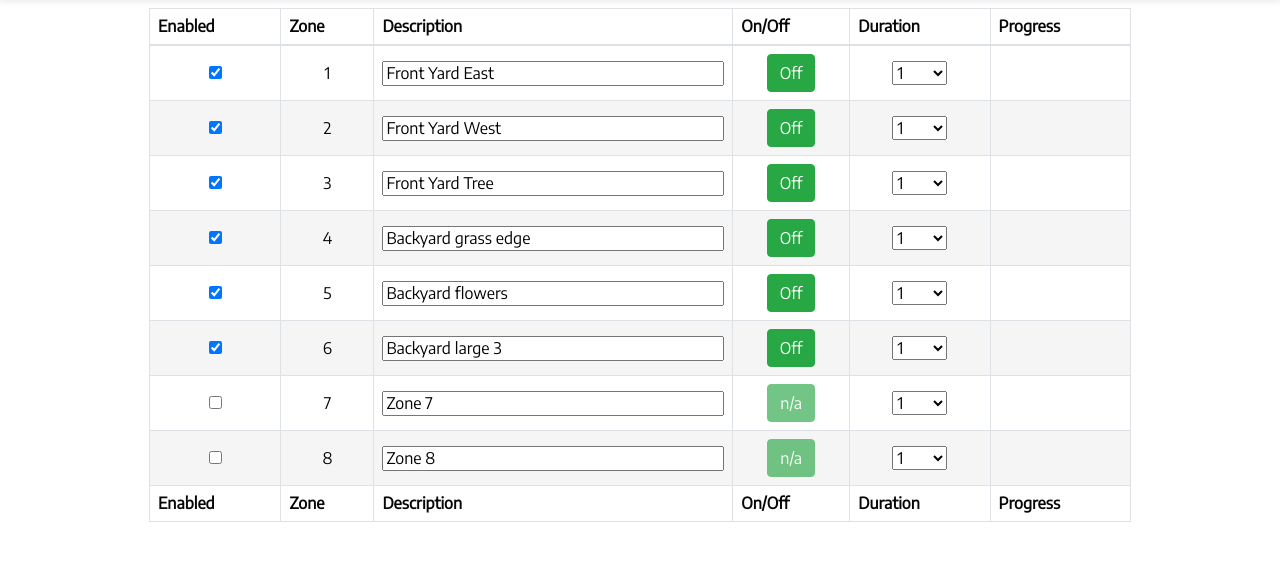
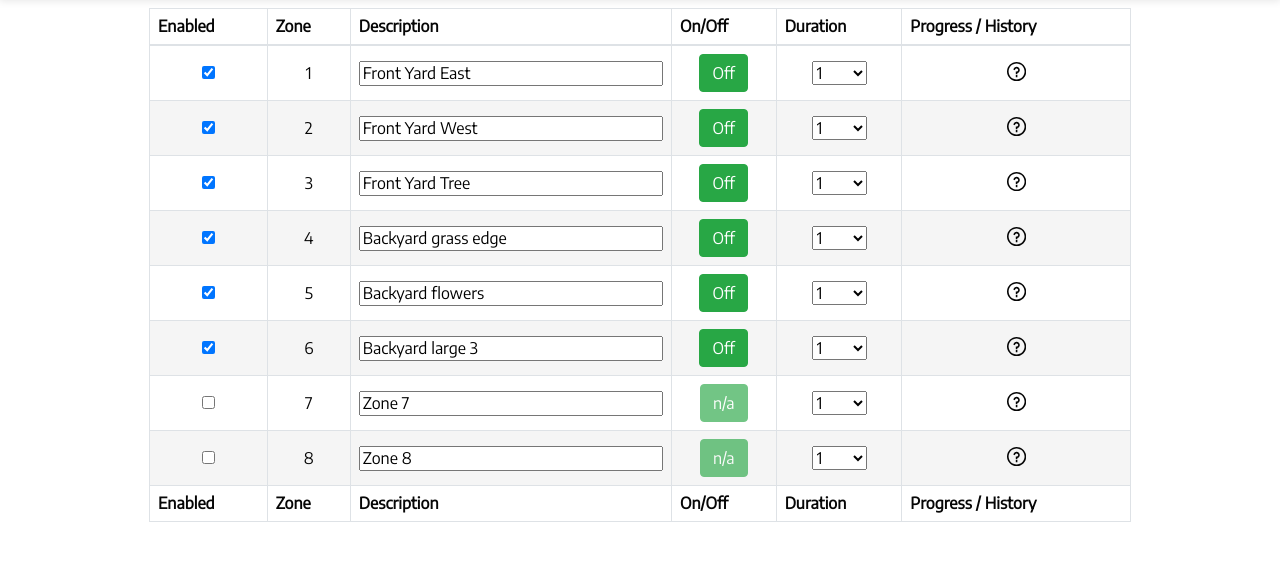
Before and after one commit to Rutgerdejong/wifi-sprinkler, a Flask app: page / in a window 1280 px wide. Shown: the part 72-633 px from the top of the page. Run offline with Flask 2, Linux system fonts and the light colour scheme; data comes from the database, SQL or seed files in the repository; data that the repository does not hold is empty; parts of the project's set-up code (start-up, migrations or seed data) failed here and were passed over; some libraries are stand-ins or nearby versions.

Commit message:
Added Zone History to Main Index page

```diff
--- a/main.py
+++ b/main.py
@@ -240,7 +240,7 @@ def program_history():
 	program_id = request.args.get('pid', 0, type=int)
 	programs_history = db.session.query(Program_Zones_History)\
 			.filter(Program_Zones_History.program_id == program_id) \
-			.order_by(Program_Zones_History.zone_run_timestamp) \
+			.order_by(Program_Zones_History.zone_run_timestamp.desc()) \
 			.all()
 	return render_template('program_history.html', programs_history=programs_history)
 
@@ -250,10 +250,18 @@ def program_zone_history():
 	zone_id = request.args.get('zone', 0, type=int)
 	programs_history = db.session.query(Program_Zones_History)\
 			.filter(Program_Zones_History.program_id == program_id, Program_Zones_History.zone_id == zone_id) \
-			.order_by(Program_Zones_History.zone_run_timestamp) \
+			.order_by(Program_Zones_History.zone_run_timestamp.desc()) \
 			.all()
 	return render_template('program_history.html', programs_history=programs_history)
 
+@app.route("/zone_history")
+def zone_history():
+	zone_id = request.args.get('zone', 0, type=int)
+	zone_history = db.session.query(Program_Zones_History)\
+			.filter(Program_Zones_History.zone_id == zone_id) \
+			.order_by(Program_Zones_History.zone_run_timestamp.desc()) \
+			.all()
+	return render_template('zone_history.html', zone_history=zone_history)
 
 ##############################################################################################
 #            G L O B A L - Functions
@@ -338,7 +346,7 @@ def GetNextProgamRun():
 		return dict( program_id=program_id, program=program_desc, run_datetime=find_datetime, start_time=start_time)
 
 ##############################################################################################
-#            SOCKETIO - Functions
+#            Generic - Functions
 ##############################################################################################
 
 def get_season(dtDate):
--- a/templates/index.html
+++ b/templates/index.html
@@ -13,7 +13,7 @@
 							<th >Description</th>
 							<th id="ZoneOnOffSpan">On/Off</th>
 							<th >Duration</th>
-							<th >Progress</th>
+							<th >Progress / History</th>
 						</thead>
 						<tfoot>
 							<tr>
@@ -22,7 +22,7 @@
 								<th >Description</th>
 								<th id="ZoneOnOffSpan">On/Off</th>
 								<th >Duration</th>
-								<th >Progress</th>
+								<th >Progress / History</th>
 							</tr>
 						</tfoot>
 						<tbody>
@@ -47,7 +47,12 @@
 						        <td id=""><button class="btn btn-success" type='button' value=0 id='{{ zone.zone_id }}' disabled>n/a</button></td>
 						      {% endif %}
 						      <td>{{ duration(zone.zone_id, 0) }}</td>
-						      <td><span id="progress_div_{{zone.zone_id}}"></span></td>
+						      <td>
+										<span id="progress_div_{{zone.zone_id}}"></span>
+										<svg class="icon icon-zone-question" id="zone-history_{{ zone.zone_id }}">
+											<use xlink:href="/static/css/symbol-defs.svg#icon-question"></use>
+										</svg>
+									</td>
 						   	</tr>
 						  {% endfor %}
 						</tbody>
@@ -57,6 +62,12 @@
 		</div>
 
 		<script>
+
+		function removePopup(){
+			var historydiv = $("#zoom-container");
+			historydiv.hide();
+		}
+
 		$(document).ready(function() {
 
 			// Create SocketIO connect and attach handlers for events from the server.
@@ -86,7 +97,6 @@
 					}
 				}
 			});
-
 
 			$('#zone_div button').click(function() {
 				var id = this.id;
@@ -127,6 +137,36 @@
 				socket.emit('set_zone_desc',JSON.stringify({'zone': parseInt(id), 'value': this.value }));
 			});
 
+			var alertTimerId = 0;
+			var historydiv = $("#zoom-container");
+
+			$(".icon-zone-question").click(function(){
+				var offset = $(this).offset();
+				var strID = this.id;
+				var arrID = strID.split("_");
+				var zone_id = arrID[1];
+        $.ajax({
+          url: "/zone_history",
+          data: "&zone=" + zone_id,
+          timeout: 20000,
+          success: function (html) {
+          	historydiv.html(html);
+						historydiv.show();
+						historydiv.width(historydiv.find(".zone_div table").width());
+						historydiv.offset({ top: offset.top+15, left: offset.left-historydiv.find(".zone_div table").width()+12});
+						clearTimeout ( alertTimerId );
+					},
+          error: function (html) {
+            console.log(html);
+          }
+      	});
+			});
+
+			$(".icon-zone-question").mouseleave(function(e){
+				clearTimeout ( alertTimerId );
+	      alertTimerId = setTimeout ( "removePopup()", 750 );
+			});
+
 	   });
 		</script>
 	</body>
```
Also changed, not shown: templates/programs.html (+7 -2 lines), templates/zone_history.html (added, +36 -0 lines).
